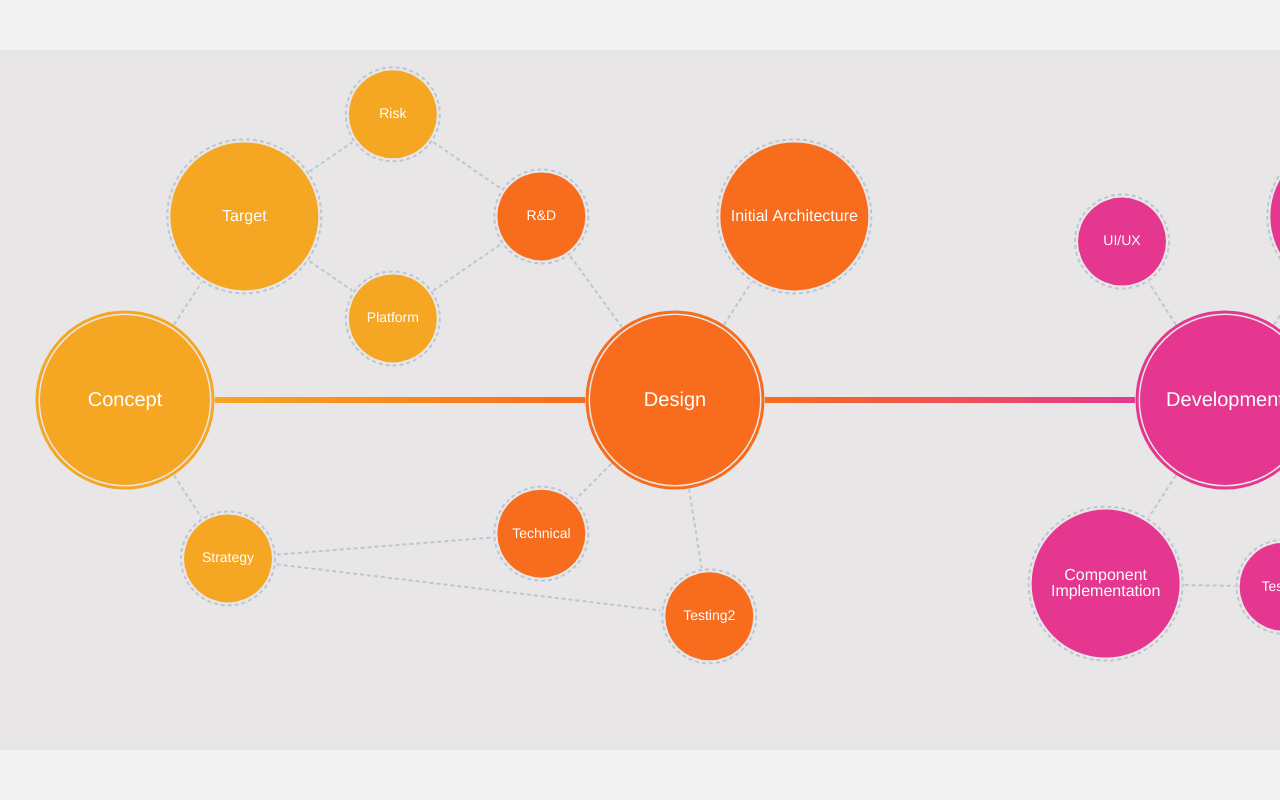
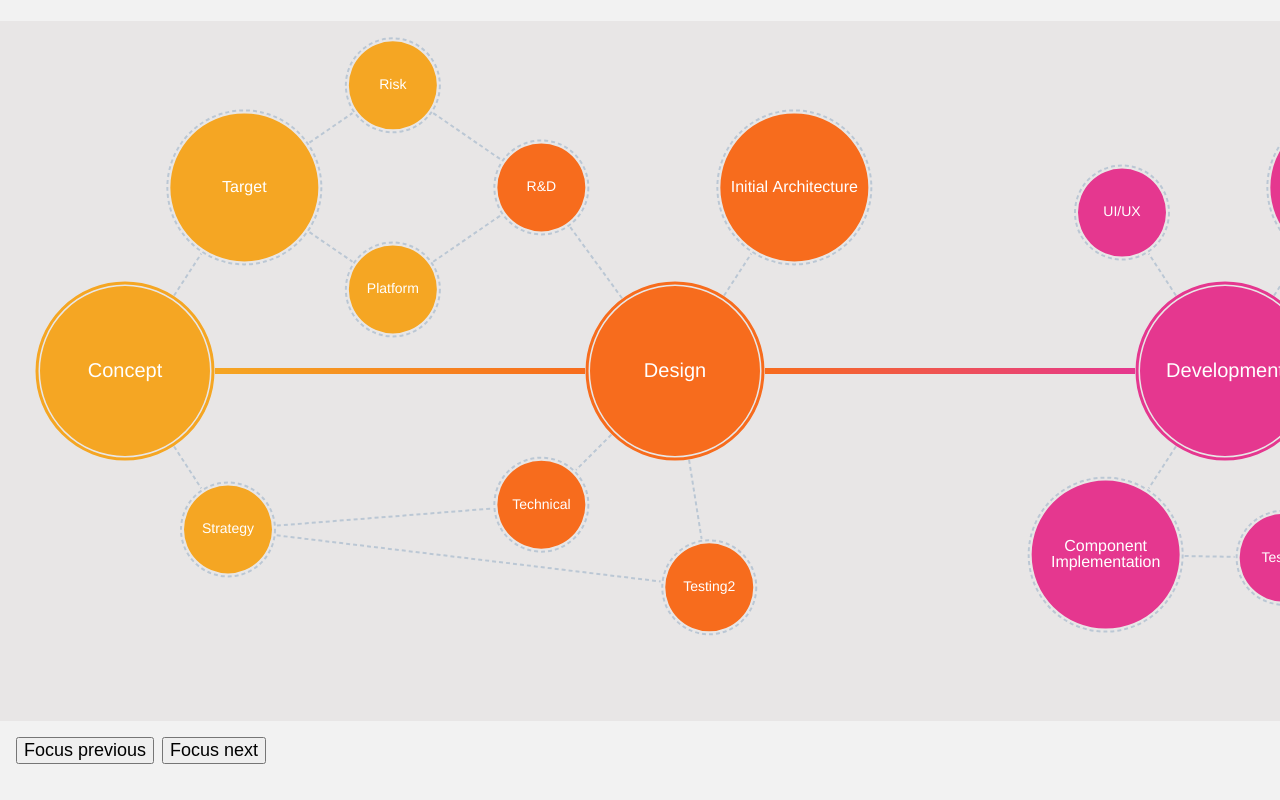
Before and after one commit to codeparticle/codeparticle.website.process, a React app: page / in a window 1280 px wide. Built offline with nearby package versions, Linux system fonts and the light colour scheme.

Commit message:
Fixed issues with selecting nodes and added it to demo example.

```diff
--- a/src/app/app.jsx
+++ b/src/app/app.jsx
@@ -1,23 +1,80 @@
-import React, { useEffect, useRef } from 'react';
-import { runSimulation } from 'd3-process';
+import React, {
+  Fragment,
+  useEffect,
+  useRef,
+  useState,
+} from 'react';
+import { EVENT_TYPES, runSimulation } from 'd3-process';
 import processData from './data.json';
 import './app.scss';
 
 const App = () => {
   const canvasRef = useRef();
+  const [simulation, setSimulation] = useState(null);
+  const [selectedRootNode, setSelectedRootNode] = useState(null);
 
   useEffect(() => {
+    const onSelectedRootNodeChange = (node) => {
+      setSelectedRootNode(node);
+    };
+    let startedSimulation = null;
+
     if (canvasRef.current) {
-      runSimulation(canvasRef.current, processData);
+      startedSimulation = runSimulation(canvasRef.current, processData);
+
+      startedSimulation.addListener(EVENT_TYPES.SELECTED_ROOT_NODE_CHANGE, onSelectedRootNodeChange);
+      setSelectedRootNode(startedSimulation.getSelectedRootNode());
+      setSimulation(startedSimulation);
     }
+
+    return () => {
+      if (startedSimulation) {
+        startedSimulation.removeListener(EVENT_TYPES.SELECTED_ROOT_NODE_CHANGE, onSelectedRootNodeChange);
+      }
+    };
   }, [canvasRef.current]);
 
+  let selectedRootNodeIndex = null;
+
+  if (selectedRootNode !== null) {
+    selectedRootNodeIndex = selectedRootNode.siblingIndex;
+  }
+
+  const onBackClick = () => {
+    if (selectedRootNode.last) {
+      simulation.setSelectedRootNode(selectedRootNode.last.id);
+    }
+  };
+  const onForwardClick = () => {
+    if (selectedRootNode.next) {
+      simulation.setSelectedRootNode(selectedRootNode.next.id);
+    }
+  };
+
   return (
-    <canvas
-      height={700}
-      width={2800}
-      ref={canvasRef}
-    />
+    <Fragment>
+      <canvas
+        height={700}
+        width={2800}
+        ref={canvasRef}
+      />
+      {selectedRootNodeIndex === null ? null : (
+        <div className="buttons">
+          <button
+            disabled={selectedRootNodeIndex === 0}
+            onClick={onBackClick}
+          >
+            Focus previous
+          </button>
+          <button
+            disabled={selectedRootNodeIndex === processData.rootNodes.length - 1}
+            onClick={onForwardClick}
+          >
+            Focus next
+          </button>
+        </div>
+      )}
+    </Fragment>
   );
 };
 
--- a/src/app/app.scss
+++ b/src/app/app.scss
@@ -20,11 +20,25 @@ body {
 }
 
 #root {
-  align-items: center;
+  align-items: flex-start;
   background-color: rgba(0, 0, 0, 0.05);
   display: flex;
+  flex-direction: column;
   height: 100%;
+  justify-content: center;
   overflow-y: auto;
+
+  .buttons {
+    margin: 16px;
+
+    button {
+      font-size: 18px;
+
+      &:first-child {
+        margin-right: 8px;
+      }
+    }
+  }
 }
 
 canvas {
--- a/src/d3-process/simulation.js
+++ b/src/d3-process/simulation.js
@@ -6,6 +6,7 @@ import {
   EVENT_TYPES,
   FONT_SIZES,
   LINK_BASE_COLOR,
+  ROOT_NODE_X_DISTANCE,
   SCROLL_LERPING_SMOOTH,
   SOLID_BORDER_THICKNESS,
   SIZES,
@@ -58,6 +59,8 @@ const runSimulation = (canvas, data, options = {}) => {
   const ticksPerStage = Math.ceil(speedModifier * TICKS_PER_STAGE);
   const context = canvas.getContext('2d');
   const { links, nodes } = parseTreeData(data, canvas, { nodeSizes });
+  const rootNodesRemaining = nodes.filter(node => node.rootNode);
+  const rootNodes = [...rootNodesRemaining];
   const listeners = {
     [EVENT_TYPES.SCROLL]: [],
     [EVENT_TYPES.SELECTED_ROOT_NODE_CHANGE]: [],
@@ -97,7 +100,7 @@ const runSimulation = (canvas, data, options = {}) => {
     const sensitivity = scrollSensitivity / 2;
     let minX = left - parentLeft;
     let minY = top - parentTop;
-    let maxX = rightMostNodeX - window.innerWidth + left + X_AXIS_PADDING;
+    let maxX = rightMostNodeX - window.innerWidth + left + X_AXIS_PADDING + ROOT_NODE_X_DISTANCE;
     let maxY = bottomMostNodeY - canvas.parentElement.offsetHeight + X_AXIS_PADDING;
 
     if (top > parentTop) {
@@ -213,7 +216,7 @@ const runSimulation = (canvas, data, options = {}) => {
     canvasBoundingBox = canvas.getBoundingClientRect();
     rootNodesToAnimateFromNextStage = [];
 
-    nodes.forEach((node) => {
+    rootNodesRemaining.forEach((node) => {
       const nodeIsVisibleOnScreen = node.x + offsetX >= canvasBoundingBox.left;
 
       if (node.rootNode) {
@@ -356,6 +359,14 @@ const runSimulation = (canvas, data, options = {}) => {
       nodesToAnimate.forEach((node) => {
         if (!node.animating && !node.animationFinished && canNodeBeDrawn(node)) {
           nodesAnimating.push(node);
+
+          if (!node.rootNode) {
+            const remainingNodeIndex = rootNodesRemaining.indexOf(node.root);
+
+            if (remainingNodeIndex !== -1) {
+              rootNodesRemaining.splice(remainingNodeIndex, 1);
+            }
+          }
         }
       });
     };
@@ -620,12 +631,17 @@ const runSimulation = (canvas, data, options = {}) => {
 
   simulation.getSelectedRootNode = () => selectedRootNode;
   simulation.setSelectedRootNode = (id) => {
-    const nodeById = nodes.find(node => node.id === id);
+    const nodeById = rootNodes.find(node => node.id === id);
 
     if (nodeById) {
-      const maxX = rightMostNodeX - window.innerWidth + canvas.getBoundingClientRect().left + X_AXIS_PADDING;
+      const maxX = rightMostNodeX - window.innerWidth + canvas.getBoundingClientRect().left + X_AXIS_PADDING + ROOT_NODE_X_DISTANCE;
 
       targetOffsetX = Math.max(-(getLeftMostChildX(nodeById) - X_AXIS_PADDING), -maxX);
+      reheatSimulation();
+
+      listeners[EVENT_TYPES.SELECTED_ROOT_NODE_CHANGE].forEach((callback) => {
+        callback(nodeById);
+      });
     }
   };
 
```
